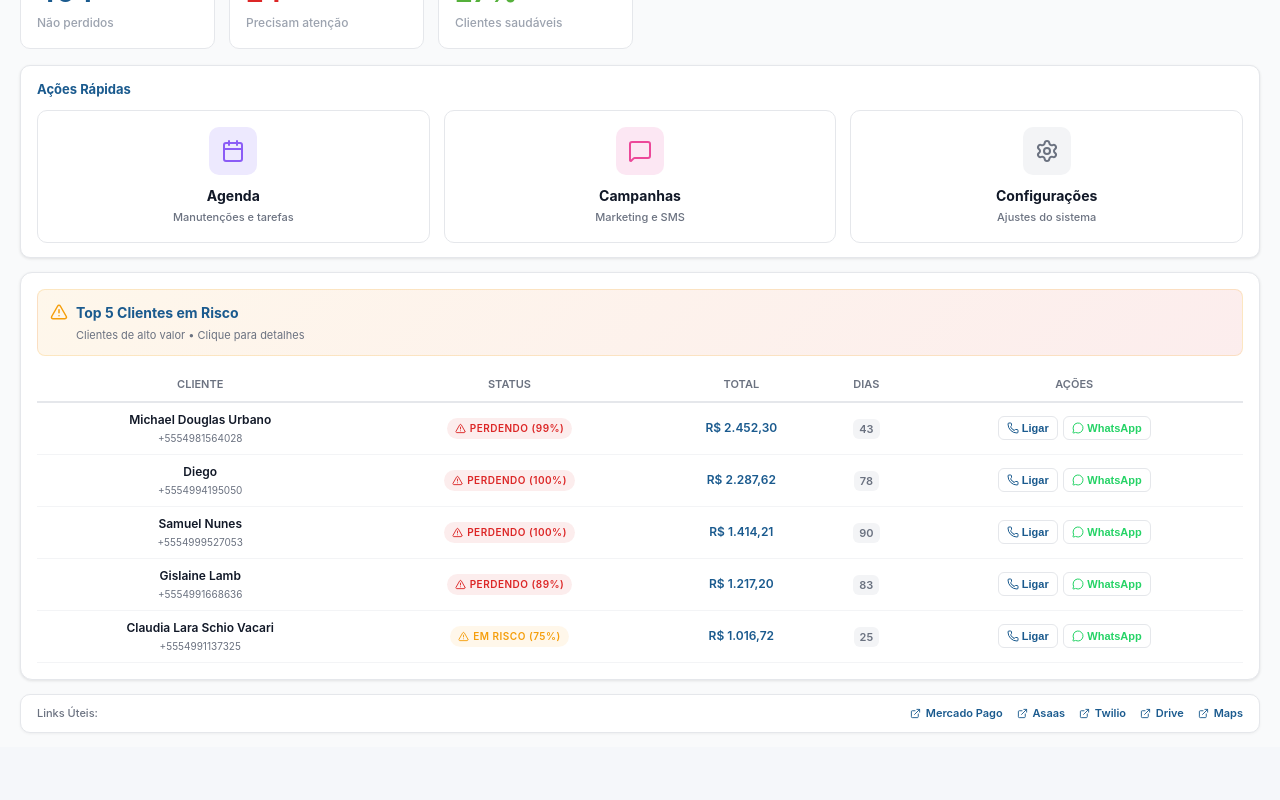
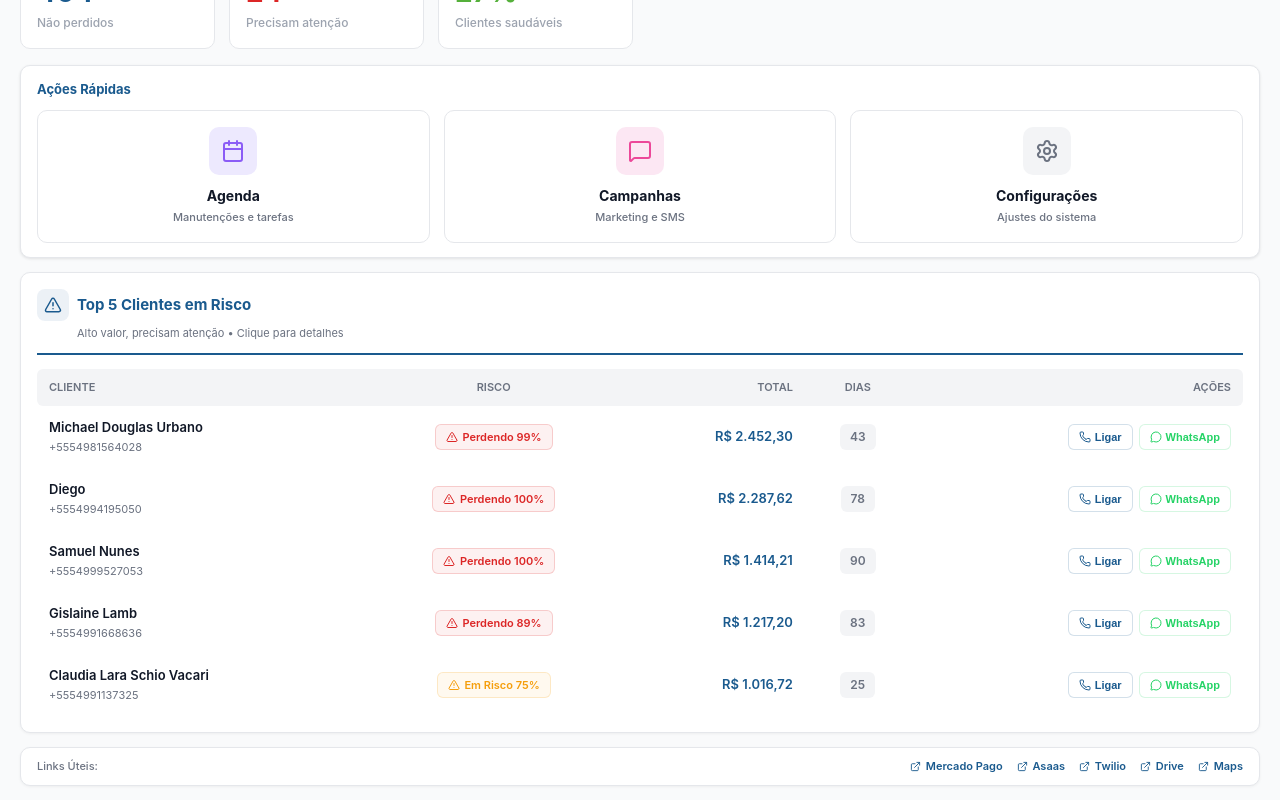
Before and after one commit to lucaslopezpuerta/LavpopBusinessIntelligence, a React (Vite) app: page / in a window 1280 px wide. Shown: the part 580-1380 px from the top of the page. Before the commit the page ends 1327 px from the top, so only its background shows below. Built offline with nearby package versions, Linux system fonts and the light colour scheme; no server answers; the HTML template or start-up script is replaced by a standard one.

Commit message:
Update AtRiskCustomersTable.jsx

```diff
--- a/src/components/AtRiskCustomersTable.jsx
+++ b/src/components/AtRiskCustomersTable.jsx
@@ -1,13 +1,12 @@
-// AtRiskCustomersTable.jsx v2.3 - ULTRA COMPACT & ENHANCED DESIGN
-// ✅ Reduced padding and spacing for compactness
-// ✅ Removed footer tip to save space
-// ✅ Enhanced visual design with gradients
-// ✅ Center-aligned columns
-// ✅ Fixed risk percentage display
+// AtRiskCustomersTable.jsx v3.0 - CLEAN PROFESSIONAL REDESIGN
+// ✅ Clean header with brand blue accent
+// ✅ Simple, professional color scheme
+// ✅ Elegant table design with better spacing
+// ✅ Brand-focused (no gradient, clean lines)
+// ✅ Ultra compact for space efficiency
 //
 // CHANGELOG:
-// v2.3 (2025-11-15): Ultra compact design, removed footer, enhanced visuals
-// v2.2 (2025-11-15): Fixed risk % display, center-aligned all columns
+// v3.0 (2025-11-15): Complete redesign - clean, professional, brand-focused
 
 import React, { useState } from 'react';
 import { Phone, MessageCircle, AlertTriangle } from 'lucide-react';
@@ -18,7 +17,8 @@ const COLORS = {
   accent: '#55b03b',
   amber: '#f59e0b',
   red: '#dc2626',
-  gray: '#6b7280'
+  gray: '#6b7280',
+  lightGray: '#f3f4f6'
 };
 
 const AtRiskCustomersTable = ({ customerMetrics, salesData, maxRows = 5 }) => {
@@ -28,18 +28,17 @@ const AtRiskCustomersTable = ({ customerMetrics, salesData, maxRows = 5 }) => {
     return (
       <div style={{
         background: 'white',
-        borderRadius: '12px',
+        borderRadius: '10px',
         padding: '1rem',
         border: '1px solid #e5e7eb',
         textAlign: 'center',
-        color: '#6b7280'
+        color: COLORS.gray
       }}>
         Carregando clientes em risco...
       </div>
     );
   }
 
-  // Get top N at-risk and churning customers, sorted by total spending
   const atRiskCustomers = customerMetrics.activeCustomers
     .filter(c => c.riskLevel === 'At Risk' || c.riskLevel === 'Churning')
     .sort((a, b) => b.netTotal - a.netTotal)
@@ -104,18 +103,17 @@ const AtRiskCustomersTable = ({ customerMetrics, salesData, maxRows = 5 }) => {
       <div style={{
         display: 'inline-flex',
         alignItems: 'center',
-        gap: '0.25rem',
-        padding: '3px 8px',
-        borderRadius: '12px',
-        background: `${color}15`,
+        gap: '0.3rem',
+        padding: '4px 10px',
+        borderRadius: '6px',
+        background: `${color}10`,
+        border: `1px solid ${color}30`,
         color: color,
-        fontSize: '10px',
-        fontWeight: '600',
-        textTransform: 'uppercase',
-        letterSpacing: '0.5px'
+        fontSize: '11px',
+        fontWeight: '600'
       }}>
-        <AlertTriangle style={{ width: '11px', height: '11px' }} />
-        {translatedLevel} ({churnPercent}%)
+        <AlertTriangle style={{ width: '12px', height: '12px' }} />
+        {translatedLevel} {churnPercent}%
       </div>
     );
   };
@@ -124,14 +122,14 @@ const AtRiskCustomersTable = ({ customerMetrics, salesData, maxRows = 5 }) => {
     return (
       <div style={{
         background: 'white',
-        borderRadius: '12px',
-        padding: '1rem',
+        borderRadius: '10px',
+        padding: '1.5rem',
         border: '1px solid #e5e7eb',
         textAlign: 'center'
       }}>
         <div style={{
-          color: COLORS.primary,
-          fontSize: '15px',
+          color: COLORS.accent,
+          fontSize: '16px',
           fontWeight: '600',
           marginBottom: '0.25rem'
         }}>
@@ -148,23 +146,31 @@ const AtRiskCustomersTable = ({ customerMetrics, salesData, maxRows = 5 }) => {
     <>
       <div style={{
         background: 'white',
-        borderRadius: '12px',
+        borderRadius: '10px',
         padding: '1rem',
         border: '1px solid #e5e7eb',
-        boxShadow: '0 1px 3px rgba(0, 0, 0, 0.1)'
+        boxShadow: '0 1px 3px rgba(0, 0, 0, 0.05)'
       }}>
-        {/* Compact Header with Gradient */}
+        {/* Clean Header with Brand Accent */}
         <div style={{
-          marginBottom: '0.75rem',
-          padding: '0.75rem',
-          background: `linear-gradient(135deg, ${COLORS.amber}15 0%, ${COLORS.red}15 100%)`,
-          borderRadius: '8px',
-          border: `1px solid ${COLORS.amber}30`
+          marginBottom: '0.875rem',
+          paddingBottom: '0.75rem',
+          borderBottom: `2px solid ${COLORS.primary}`
         }}>
-          <div style={{ display: 'flex', alignItems: 'center', gap: '0.5rem' }}>
-            <AlertTriangle style={{ width: '18px', height: '18px', color: COLORS.amber }} />
+          <div style={{ display: 'flex', alignItems: 'center', gap: '0.5rem', marginBottom: '0.25rem' }}>
+            <div style={{
+              width: '32px',
+              height: '32px',
+              borderRadius: '8px',
+              background: `${COLORS.primary}15`,
+              display: 'flex',
+              alignItems: 'center',
+              justifyContent: 'center'
+            }}>
+              <AlertTriangle style={{ width: '18px', height: '18px', color: COLORS.primary }} />
+            </div>
             <h3 style={{
-              fontSize: '14px',
+              fontSize: '15px',
               fontWeight: '700',
               color: COLORS.primary,
               margin: 0
@@ -176,53 +182,55 @@ const AtRiskCustomersTable = ({ customerMetrics, salesData, maxRows = 5 }) => {
             fontSize: '11px',
             color: COLORS.gray,
             margin: 0,
-            marginTop: '0.25rem',
-            marginLeft: '26px'
+            marginLeft: '40px'
           }}>
-            Clientes de alto valor • Clique para detalhes
+            Alto valor, precisam atenção • Clique para detalhes
           </p>
         </div>
 
-        {/* Compact Table */}
+        {/* Clean Professional Table */}
         <div style={{ overflowX: 'auto' }}>
           <table style={{
             width: '100%',
-            borderCollapse: 'collapse',
+            borderCollapse: 'separate',
+            borderSpacing: 0,
             fontSize: '13px'
           }}>
             <thead>
               <tr style={{
-                borderBottom: '2px solid #e5e7eb'
+                background: COLORS.lightGray
               }}>
                 <th style={{
-                  padding: '8px 6px',
+                  padding: '0.625rem 0.75rem',
+                  fontWeight: '600',
+                  color: COLORS.gray,
+                  fontSize: '11px',
+                  textAlign: 'left',
+                  borderTopLeftRadius: '6px',
+                  borderBottomLeftRadius: '6px'
+                }}>
+                  CLIENTE
+                </th>
+                <th style={{
+                  padding: '0.625rem 0.75rem',
                   fontWeight: '600',
                   color: COLORS.gray,
                   fontSize: '11px',
                   textAlign: 'center'
                 }}>
-                  CLIENTE
+                  RISCO
                 </th>
                 <th style={{
-                  padding: '8px 6px',
+                  padding: '0.625rem 0.75rem',
                   fontWeight: '600',
                   color: COLORS.gray,
                   fontSize: '11px',
-                  textAlign: 'center'
-                }}>
-                  STATUS
-                </th>
-                <th style={{
-                  padding: '8px 6px',
-                  fontWeight: '600',
-                  color: COLORS.gray,
-                  fontSize: '11px',
-                  textAlign: 'center'
+                  textAlign: 'right'
                 }}>
                   TOTAL
                 </th>
                 <th style={{
-                  padding: '8px 6px',
+                  padding: '0.625rem 0.75rem',
                   fontWeight: '600',
                   color: COLORS.gray,
                   fontSize: '11px',
@@ -231,11 +239,13 @@ const AtRiskCustomersTable = ({ customerMetrics, salesData, maxRows = 5 }) => {
                   DIAS
                 </th>
                 <th style={{
-                  padding: '8px 6px',
+                  padding: '0.625rem 0.75rem',
                   fontWeight: '600',
                   color: COLORS.gray,
                   fontSize: '11px',
-                  textAlign: 'center'
+                  textAlign: 'right',
+                  borderTopRightRadius: '6px',
+                  borderBottomRightRadius: '6px'
                 }}>
                   AÇÕES
                 </th>
@@ -246,65 +256,64 @@ const AtRiskCustomersTable = ({ customerMetrics, salesData, maxRows = 5 }) => {
                 <tr
                   key={customer.doc || index}
                   style={{
-                    borderBottom: '1px solid #f3f4f6',
-                    transition: 'background 0.2s',
+                    borderBottom: index < atRiskCustomers.length - 1 ? `1px solid ${COLORS.lightGray}` : 'none',
+                    transition: 'background 0.15s',
                     cursor: 'pointer'
                   }}
-                  onMouseEnter={(e) => {
-                    e.currentTarget.style.background = `${COLORS.primary}08`;
-                  }}
-                  onMouseLeave={(e) => e.currentTarget.style.background = 'white'}
+                  onMouseEnter={(e) => e.currentTarget.style.background = `${COLORS.primary}05`}
+                  onMouseLeave={(e) => e.currentTarget.style.background = 'transparent'}
                   onClick={() => setSelectedCustomer(customer)}
                 >
-                  <td style={{ padding: '8px 6px', textAlign: 'center' }}>
-                    <div style={{ fontWeight: '600', color: '#111827', fontSize: '12px', marginBottom: '2px' }}>
+                  <td style={{ padding: '0.75rem' }}>
+                    <div style={{ fontWeight: '600', color: '#111827', fontSize: '13px', marginBottom: '2px' }}>
                       {customer.name || 'Cliente sem nome'}
                     </div>
                     {customer.phone && (
-                      <div style={{ fontSize: '10px', color: COLORS.gray }}>
+                      <div style={{ fontSize: '11px', color: COLORS.gray }}>
                         {customer.phone}
                       </div>
                     )}
                   </td>
-                  <td style={{ padding: '8px 6px', textAlign: 'center' }}>
+                  <td style={{ padding: '0.75rem', textAlign: 'center' }}>
                     {getRiskBadge(customer.riskLevel, customer.returnLikelihood)}
                   </td>
                   <td style={{
-                    padding: '8px 6px',
-                    textAlign: 'center',
+                    padding: '0.75rem',
+                    textAlign: 'right',
                     fontWeight: '600',
                     color: COLORS.primary,
-                    fontSize: '12px'
+                    fontSize: '13px'
                   }}>
                     {formatCurrency(customer.netTotal || 0)}
                   </td>
-                  <td style={{ padding: '8px 6px', textAlign: 'center' }}>
+                  <td style={{ padding: '0.75rem', textAlign: 'center' }}>
                     <span style={{
-                      padding: '3px 6px',
+                      display: 'inline-block',
+                      padding: '4px 10px',
                       borderRadius: '6px',
-                      background: '#f3f4f6',
-                      fontSize: '11px',
+                      background: COLORS.lightGray,
+                      fontSize: '12px',
                       fontWeight: '600',
                       color: COLORS.gray
                     }}>
                       {customer.daysSinceLastVisit || 0}
                     </span>
                   </td>
-                  <td style={{ padding: '8px 6px', textAlign: 'center' }}>
-                    <div style={{ display: 'flex', gap: '0.35rem', justifyContent: 'center' }}>
+                  <td style={{ padding: '0.75rem', textAlign: 'right' }}>
+                    <div style={{ display: 'flex', gap: '0.375rem', justifyContent: 'flex-end' }}>
                       {customer.phone && formatPhone(customer.phone) && (
                         <>
                           <button
                             onClick={(e) => handleCall(e, customer.phone)}
                             style={{
-                              padding: '5px 8px',
+                              padding: '6px 10px',
                               borderRadius: '6px',
-                              border: '1px solid #e5e7eb',
+                              border: `1px solid ${COLORS.primary}30`,
                               background: 'white',
                               cursor: 'pointer',
                               display: 'flex',
                               alignItems: 'center',
-                              gap: '3px',
+                              gap: '4px',
                               fontSize: '11px',
                               fontWeight: '600',
                               color: COLORS.primary,
@@ -318,7 +327,7 @@ const AtRiskCustomersTable = ({ customerMetrics, salesData, maxRows = 5 }) => {
                             onMouseLeave={(e) => {
                               e.currentTarget.style.background = 'white';
                               e.currentTarget.style.color = COLORS.primary;
-                              e.currentTarget.style.borderColor = '#e5e7eb';
+                              e.currentTarget.style.borderColor = `${COLORS.primary}30`;
                             }}
                           >
                             <Phone style={{ width: '12px', height: '12px' }} />
@@ -327,14 +336,14 @@ const AtRiskCustomersTable = ({ customerMetrics, salesData, maxRows = 5 }) => {
                           <button
                             onClick={(e) => handleWhatsApp(e, customer.phone)}
                             style={{
-                              padding: '5px 8px',
+                              padding: '6px 10px',
                               borderRadius: '6px',
-                              border: '1px solid #e5e7eb',
+                              border: '1px solid #25D36630',
                               background: 'white',
                               cursor: 'pointer',
                               display: 'flex',
                               alignItems: 'center',
-                              gap: '3px',
+                              gap: '4px',
                               fontSize: '11px',
                               fontWeight: '600',
                               color: '#25D366',
@@ -348,7 +357,7 @@ const AtRiskCustomersTable = ({ customerMetrics, salesData, maxRows = 5 }) => {
                             onMouseLeave={(e) => {
                               e.currentTarget.style.background = 'white';
                               e.currentTarget.style.color = '#25D366';
-                              e.currentTarget.style.borderColor = '#e5e7eb';
+                              e.currentTarget.style.borderColor = '#25D36630';
                             }}
                           >
                             <MessageCircle style={{ width: '12px', height: '12px' }} />
```
